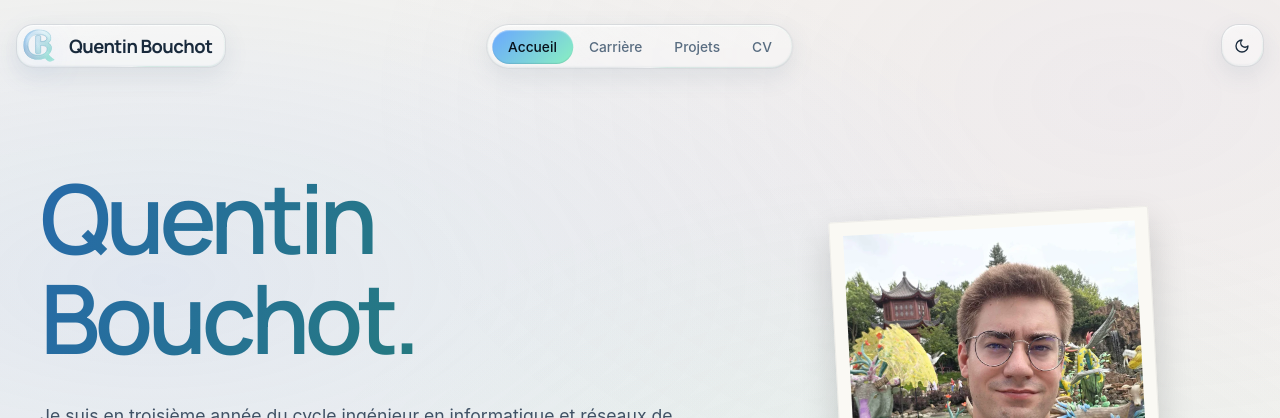
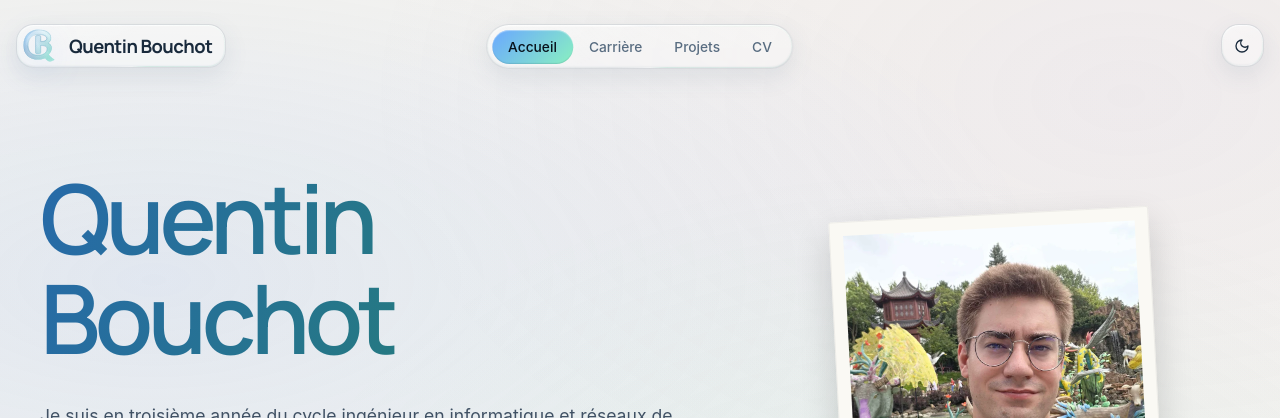
Before and after one commit to QuentinB21/Portfolio_website, a React (Vite) app: page / in a window 1280 px wide. Shown: the top 418 px of the page. Built offline with nearby package versions, Linux system fonts and the light colour scheme; no server answers.

Commit message:
fix: remove unnecessary period from personal name in OverviewPage

```diff
--- a/src/pages/OverviewPage.tsx
+++ b/src/pages/OverviewPage.tsx
@@ -14,7 +14,7 @@ export function OverviewPage({ onNavigate }: OverviewPageProps) {
       <section className="personal-intro">
         <div className="personal-intro-copy hero-panel">
           <h1 className="hero-title">
-            <span className="personal-name">Quentin Bouchot.</span>
+            <span className="personal-name">Quentin Bouchot</span>
           </h1>
           <p className="hero-copy">
             Je suis en troisième année du cycle ingénieur en informatique et réseaux
```
